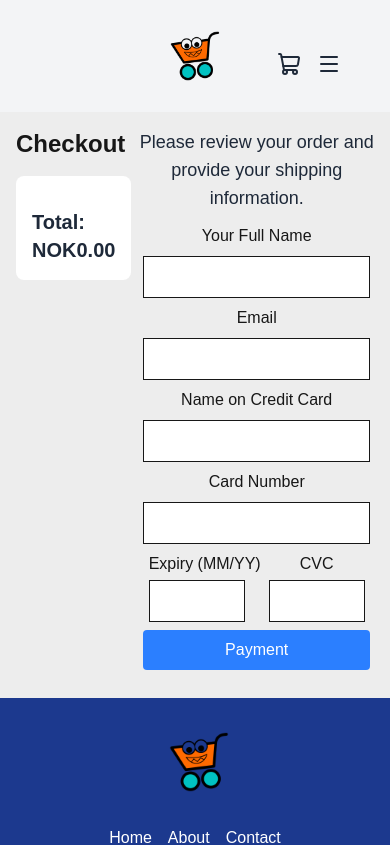
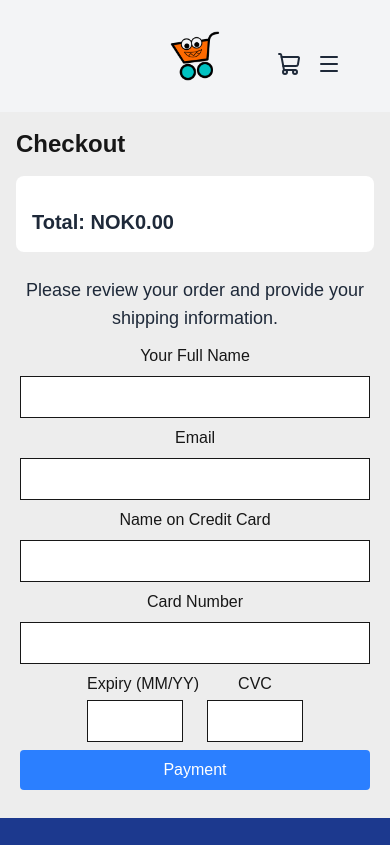
Before and after one commit to GroAnita/JSF_CA, a Next.js app: page /checkout in a window 390 px wide. Shown: the top 845 px of the page. Built offline with nearby package versions, Linux system fonts and the light colour scheme.

Commit message:
found a glitch in my checkout and fixed it so it goes flex-col on smaller screens and ficex the color on total in dark mode from white to gray so it is actually visible

```diff
--- a/app/checkout/page.tsx
+++ b/app/checkout/page.tsx
@@ -12,7 +12,7 @@ export default function Checkout() {
   );
 
   return (
-    <div className="p-4 w-full md:w-2/3 mx-auto flex gap-2">
+    <div className="p-4 w-full md:w-2/3 mx-auto flex flex-col lg:flex-row gap-2">
       <section className="mb-4 flex flex-col">
         <h1 className="text-2xl font-bold mb-4">Checkout</h1>
         <div className="flex flex-col gap-4 bg-white p-4 rounded-lg">
@@ -65,7 +65,7 @@ export default function Checkout() {
               </div>
             ))}
           </div>
-          <p className="text-xl font-bold text-gray-800 dark:text-white">
+          <p className="text-xl font-bold text-gray-800 dark:text-gray-800">
             Total: NOK{total.toFixed(2)}
           </p>
         </div>
```
